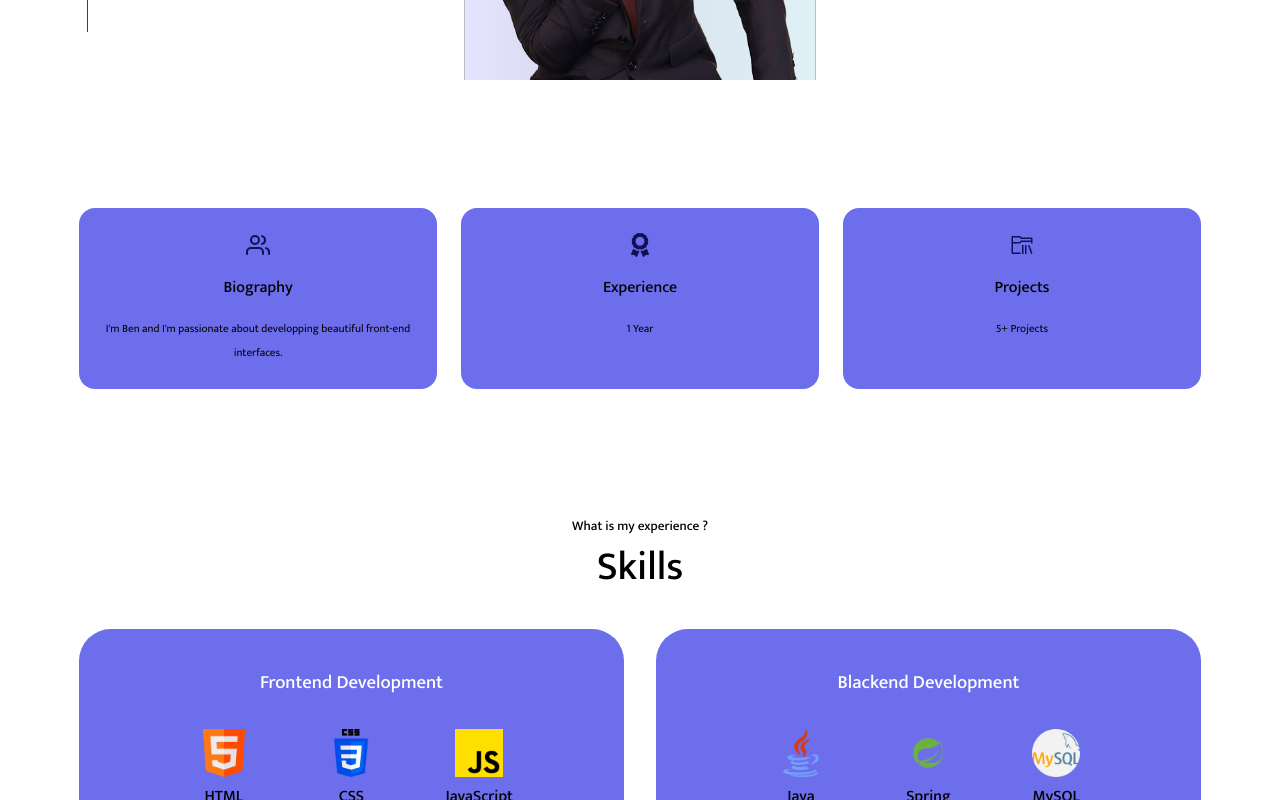
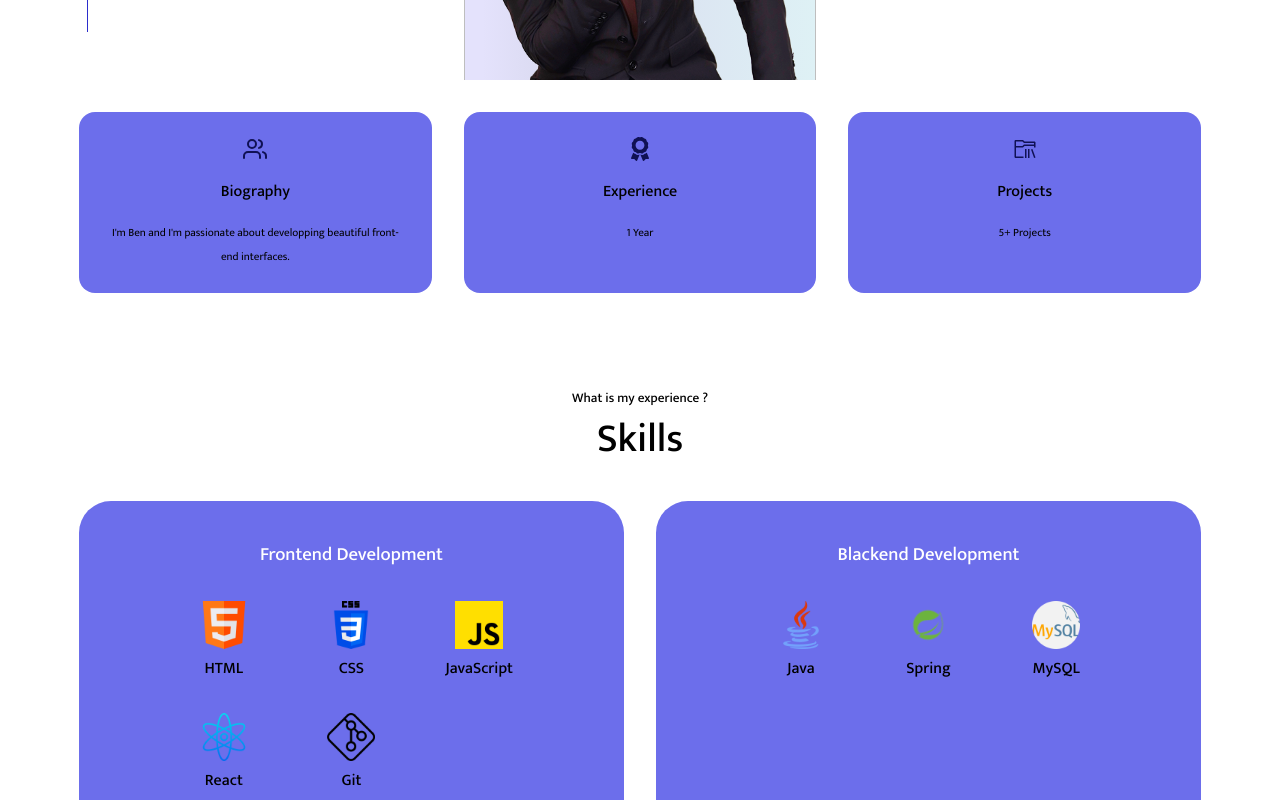
Before and after one commit to benbasty/portfolio-ben, a React (Create React App) app: page / in a window 1280 px wide. Shown: the part 800-1600 px from the top of the page. Built offline with nearby package versions, Linux system fonts and the light colour scheme.

Commit message:
fixed footer component and about component display

```diff
--- a/src/About.js
+++ b/src/About.js
@@ -8,49 +8,37 @@ import '../src/about.css';
 
 const About = () => {
     return(
-        <section id="about">
+        <div id="about">
             {/* <h5>Biography</h5>
             <h1>About Me</h1> */}
-            <div className="about__container container">
-
-                {/* <div className="about__me">
-                    <div className="about__me-image">
-                        <img src={ME} alt="about me"/>
-                    </div>
-                </div>  */}
-
-
-                <div className="about__content">
-                    <div className="about__cards">
-                        <article className="about__card">
+            <div className="container about__container">
+                <div className="about__card">
+                    <article>
                         <FiUsers className="about__icon"/>
                         <h5>Biography</h5>
                         <small>I'm Ben and I'm passionate about developping beautiful front-end interfaces.</small>
-
                     </article>
-                        <article className="about__card">
+                </div>
+                <div className="about__card">
+                    <article>
                         <FaAward className="about__icon"/>
                         <h5>Experience</h5>
                         <small>1 Year</small>
                     </article>
-                        <article className="about__card">
+                </div>
+                <div className="about__card">
+                    <article>
                         <VscFolderLibrary className="about__icon"/>
                         <h5>Projects</h5>
                         <small>5+ Projects</small>
                     </article>
                 </div>
-                    {/* <p>Vitae suscipit tellus mauris a diam
-                        maecenas sed enim. Laoreet id donec
-                        ultrices tincidunt arcu non sodales.
-                        Mauris commodo quis imperdiet massa
-                        tincidunt nunc pulvinar sapien et.
-                        Non pulvinar neque laoreet suspendisse
-                        interdum consectetur.
-                    </p> */}
-                    {/* <a href="#contact" className="btn btn-primary">Let's Talk</a> */}
+
+
+
+
             </div>
         </div>
-        </section>
     )
 }
 export default About;
--- a/src/App.css
+++ b/src/App.css
@@ -58,7 +58,7 @@ h1 {
 }
 
 section {
-  margin-top: 8rem;
+  margin-top: 6rem;
 }
 
 section > h2 {
--- a/src/about.css
+++ b/src/about.css
@@ -1,56 +1,12 @@
-/* about */
 #about {
-    width: 100%;
-    height: 100%;
+  margin-top: 2rem;
 }
 
+.about__container {
+  display: grid;
+  grid-template-columns: 1fr 1fr 1fr;
+  gap: 2rem;
 
-/* #about h1 {
-  margin-bottom: 2.5rem;
-} */
-
-.about__container {
-  /* display: grid;
-  grid-template-columns: 35% 50%;
-  gap: 15%; */
- /* padding-bottom: 5rem; */
-  display: flex;
-}
-
-/* .about__me {
-  width: 100%;
-  aspect-ratio: 1/1;
-  border-radius: 2rem;
-  background: linear-gradient(
-    45deg,
-    transparent,
-    var(--color-primary),
-    transparent
-  );
-  display: grid;
-  place-items: center;
-  width: 400px;
-  height: 500px;
-} */
-
-/* .about__me-image {
-  border-radius: 2rem;
-  overflow: hidden;
-  transform: rotate(5deg);
-  height: 698px;
-  transition: var(--transition);
-  width: 400px;
-  height: 500px;
-} */
-
-/* .about__me-image:hover {
-  transform: rotate(0deg);
-} */
-
-.about__cards {
-  display: grid;
-  grid-template-columns: repeat(3, 1fr);
-  gap: 1.5rem;
 }
 
 .about__card {
@@ -112,6 +68,7 @@
   .about__cards {
     grid-template-columns: 1fr 1fr;
     gap: 1rem;
+    width: 100%;
   }
 }
 
--- a/src/footer.css
+++ b/src/footer.css
@@ -1,16 +1,28 @@
 footer {
     background: var(--color-background-variant);
-    padding: 4.2rem 0;
+    padding: 3rem 20rem;
     text-align: center;
     font-size: 0.9rem;
 }
+.permalinks {
+    display: flex;
+    justify-content:space-between;
+    gap: 1rem;
+    padding-right: 15px;
+    padding-left: 15px;
+    margin-right: auto;
+    margin-left: auto;
+}
 
 .permalinks a {
-    color: var(--color-dark);
+    color: var(--color-light);
+    background: transparent;
+    transition: var(--transition);
+    font-size: 1rem;
 }
 
 .permalinks a:hover {
-    color: var(--color-light);
+    color: var(--color-dark);
 }
 
 .footer__socials {
@@ -21,16 +33,29 @@ footer {
 }
 
 .footer__socials a {
-    background: var(--color-primary);
+    /* background: var(--color-primary); */
     color: var(--color-light);
     border-radius: 0.8rem;
     font-size: 2.3rem;
     display: flex;
     border: 1px solid transparent;
+    transition: var(--transition);
 }
 
-.footer__socials a:hover {
-    background: transparent;
+.footer__socials a:nth-of-type(1):hover {
+    color: #3b5998;
+}
+.footer__socials a:nth-of-type(2):hover {
+    background: -moz-linear-gradient(45deg, #f09433 0%, #e6683c 25%, #dc2743 50%, #cc2366 75%, #bc1888 100%);
+    background: -webkit-linear-gradient(45deg, #f09433 0%,#e6683c 25%,#dc2743 50%,#cc2366 75%,#bc1888 100%);
+    background: linear-gradient(45deg, #f09433 0%,#e6683c 25%,#dc2743 50%,#cc2366 75%,#bc1888 100%);
+    filter: progid:DXImageTransform.Microsoft.gradient( startColorstr='#f09433', endColorstr='#bc1888',GradientType=1 );
+}
+.footer__socials a:nth-of-type(3):hover {
+    color: #00acee;
+}
+.footer__copyright > small {
+    color: var(--color-light);
 }
 
 @media screen and (max-width: 600px){
```
Lines whose indentation alone changed are shown as unchanged.
